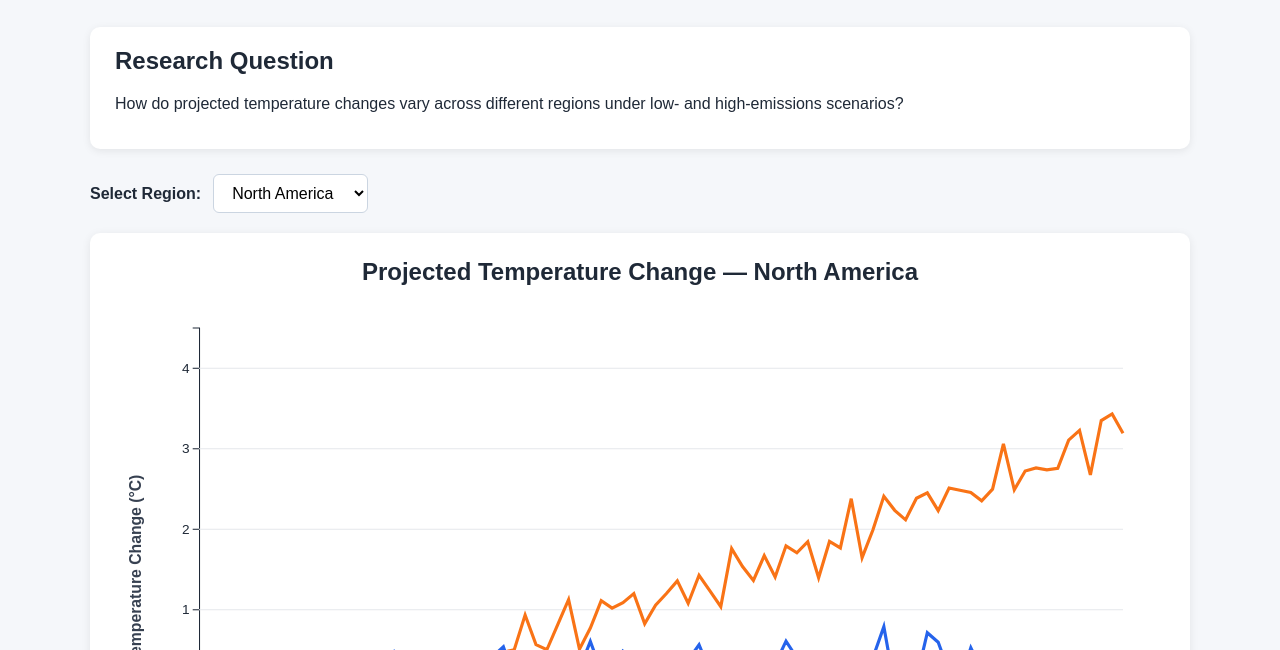
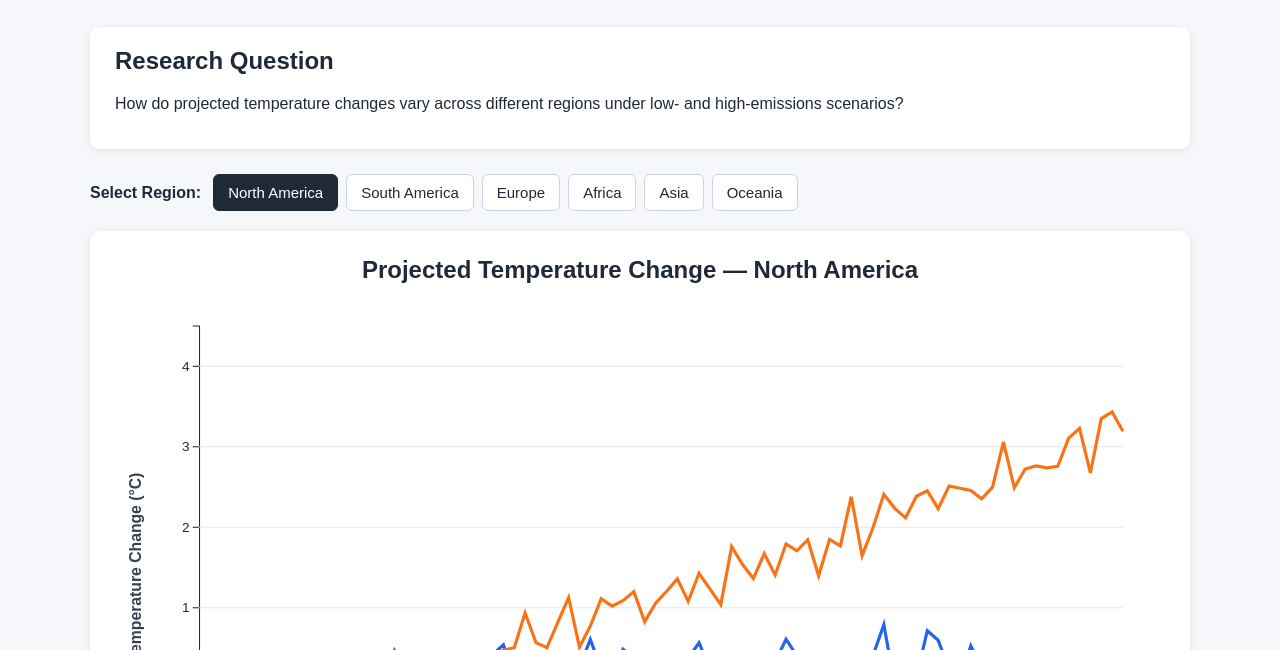
Before and after one commit to AlanTran123/DSC106-Project3, a plain HTML site: page index.html in a window 1280 px wide. Shown: the part 150-800 px from the top of the page. Drawn offline with nearby package versions, Linux system fonts and the light colour scheme.

Commit message:
replace region dropdown with buttons

```diff
--- a/index.html
+++ b/index.html
@@ -39,37 +39,18 @@
 
         <section class="controls">
 
-            <label for="region-select">
+            <span class="controls-label" id="region-label">
                 Select Region:
-            </label>
+            </span>
 
-            <select id="region-select">
-
-                <option value="North America">
-                    North America
-                </option>
-
-                <option value="South America">
-                    South America
-                </option>
-
-                <option value="Europe">
-                    Europe
-                </option>
-
-                <option value="Africa">
-                    Africa
-                </option>
-
-                <option value="Asia">
-                    Asia
-                </option>
-
-                <option value="Oceania">
-                    Oceania
-                </option>
-
-            </select>
+            <div class="region-buttons" role="group" aria-labelledby="region-label">
+                <button type="button" class="region-button active" data-region="North America" aria-pressed="true">North America</button>
+                <button type="button" class="region-button" data-region="South America" aria-pressed="false">South America</button>
+                <button type="button" class="region-button" data-region="Europe" aria-pressed="false">Europe</button>
+                <button type="button" class="region-button" data-region="Africa" aria-pressed="false">Africa</button>
+                <button type="button" class="region-button" data-region="Asia" aria-pressed="false">Asia</button>
+                <button type="button" class="region-button" data-region="Oceania" aria-pressed="false">Oceania</button>
+            </div>
 
         </section>
 
@@ -142,18 +123,19 @@
 
             <h3>Interaction</h3>
             <ul>
-                <li><strong>Region dropdown (dynamic query):</strong> If we show all six regions on the same graph, there will be twelve total lines, which is hard to read. The dropdown lets the user pick a specific region and show the graph for that region only. The user can compare different regions by switching between the graphs of both regions, where the fixed y-axis ensures comparisons are accurate.</li>
+                <li><strong>Region buttons (dynamic query):</strong> If we show all six regions on the same graph, there will be twelve total lines, which is hard to read. The buttons let the user pick a specific region and show the graph for that region only. The user can compare different regions by switching between the graphs of both regions, where the fixed y-axis ensures comparisons are accurate.</li>
                 <li><strong>Animated transitions:</strong> When the user switches regions, the lines slide to their new positions instead of instantly appearing at their new location. This makes it easier to see how the data changed and how the trend moved between two graphs.</li>
                 <li><strong>Tooltips (details on demand):</strong> When the user moves the cursor over the graph, a tooltip shows the year at the cursor and the temperature change of both scenarios at the same time. The user does not need to hover exactly on a line, because the graph reads where the cursor is horizontally. A faint dashed vertical line and two highlighted points (white fill with a colored outline) show which year is selected. This way we don't need to label every value, and the graph stays clean.</li>
             </ul>
 
             <h3>Alternatives Considered</h3>
             <p>
-                We found both of these problems by actually using our graph after we built it.
+                We found all of these problems by actually using our graph after we built it.
             </p>
             <ul>
                 <li><strong>Y-axis:</strong> At first we allowed the y-axis to vary based on the data, but then we realized that this made it difficult to compare between graphs because the y-axis kept changing and the trends looked the same even though the values were completely different. To ensure the graphs are actually comparable, we fixed the y-axis to a specific range that can cover all the data we have and allow for fair comparison.</li>
                 <li><strong>Tooltip:</strong> At first, the tooltip only showed up when the cursor was on a single point and showed one scenario at a time. We found out this was hard to aim because the points are small, and hard to compare because we had to hover over both points again and again. So we changed it to show one tooltip for both scenarios whenever the cursor is in the graph.</li>
+                <li><strong>Region selector:</strong> At first we used a dropdown to pick the region. We found out the dropdown list covers the graph when it opens, and the user has to click twice to switch regions. Since there are only six regions, we changed to one button for each region, so all the regions are always visible and switching takes one click.</li>
             </ul>
 
             <h3>Development Process</h3>
--- a/script.js
+++ b/script.js
@@ -313,31 +313,53 @@ d3.csv(
     );
 
     // Initial chart
-    updateChart(
-        data,
-        "North America",
-        false
-    );
+    const regionButtons = d3.selectAll(".region-button");
+
+    let currentRegion = "North America";
+
+    function selectRegion(region, animate) {
+
+        currentRegion = region;
+
+        updateChart(
+            data,
+            region,
+            animate
+        );
+
+        // Show which button is selected
+        regionButtons
+            .classed(
+                "active",
+                function () {
+                    return this.dataset.region === region;
+                }
+            )
+            .attr(
+                "aria-pressed",
+                function () {
+                    return this.dataset.region === region;
+                }
+            );
+    }
+
+    selectRegion(currentRegion, false);
 
 
     // ========================================================
-    // REGION DROPDOWN
+    // REGION BUTTONS
     // ========================================================
 
-    d3
-        .select("#region-select")
-        .on("change", function () {
+    regionButtons.on("click", function () {
 
-            const selectedRegion =
-                this.value;
+        const selectedRegion =
+            this.dataset.region;
 
-            updateChart(
-                data,
-                selectedRegion,
-                true
-            );
+        if (selectedRegion === currentRegion) return;
 
-        });
+        selectRegion(selectedRegion, true);
+
+    });
 
 })
 .catch(error => {
--- a/style.css
+++ b/style.css
@@ -73,19 +73,29 @@ h1 {
 .controls {
     display: flex;
     align-items: center;
+    flex-wrap: wrap;
     gap: 12px;
 
     margin-bottom: 20px;
 }
 
-.controls label {
+.controls-label {
     font-weight: bold;
 }
 
-#region-select {
+.region-buttons {
+    display: flex;
+    flex-wrap: wrap;
+    gap: 8px;
+}
+
+.region-button {
     padding: 9px 14px;
 
-    font-size: 16px;
+    font-size: 15px;
+    font-family: inherit;
+
+    color: #1f2937;
 
     border: 1px solid #cbd5e1;
     border-radius: 6px;
@@ -93,6 +103,32 @@ h1 {
     background: white;
 
     cursor: pointer;
+}
+
+.region-button:hover {
+    background: #e5e7eb;
+}
+
+.region-button:focus-visible {
+    outline: 2px solid #2563eb;
+    outline-offset: 2px;
+}
+
+.region-button:disabled,
+.region-button.pinned {
+    color: #9ca3af;
+
+    background: #f3f4f6;
+    border-color: #e5e7eb;
+
+    cursor: not-allowed;
+}
+
+.region-button.active {
+    color: white;
+
+    background: #1f2937;
+    border-color: #1f2937;
 }
 
 
```
